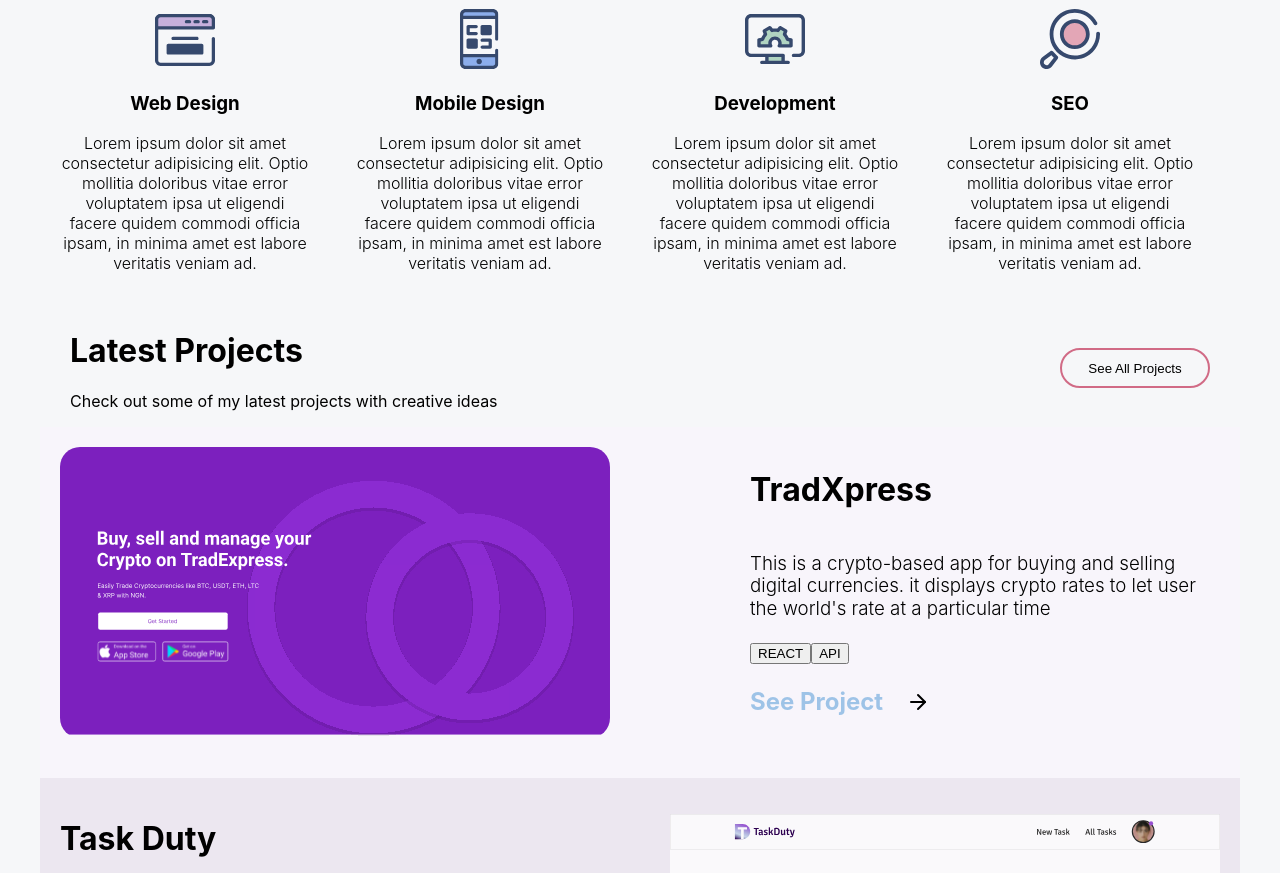
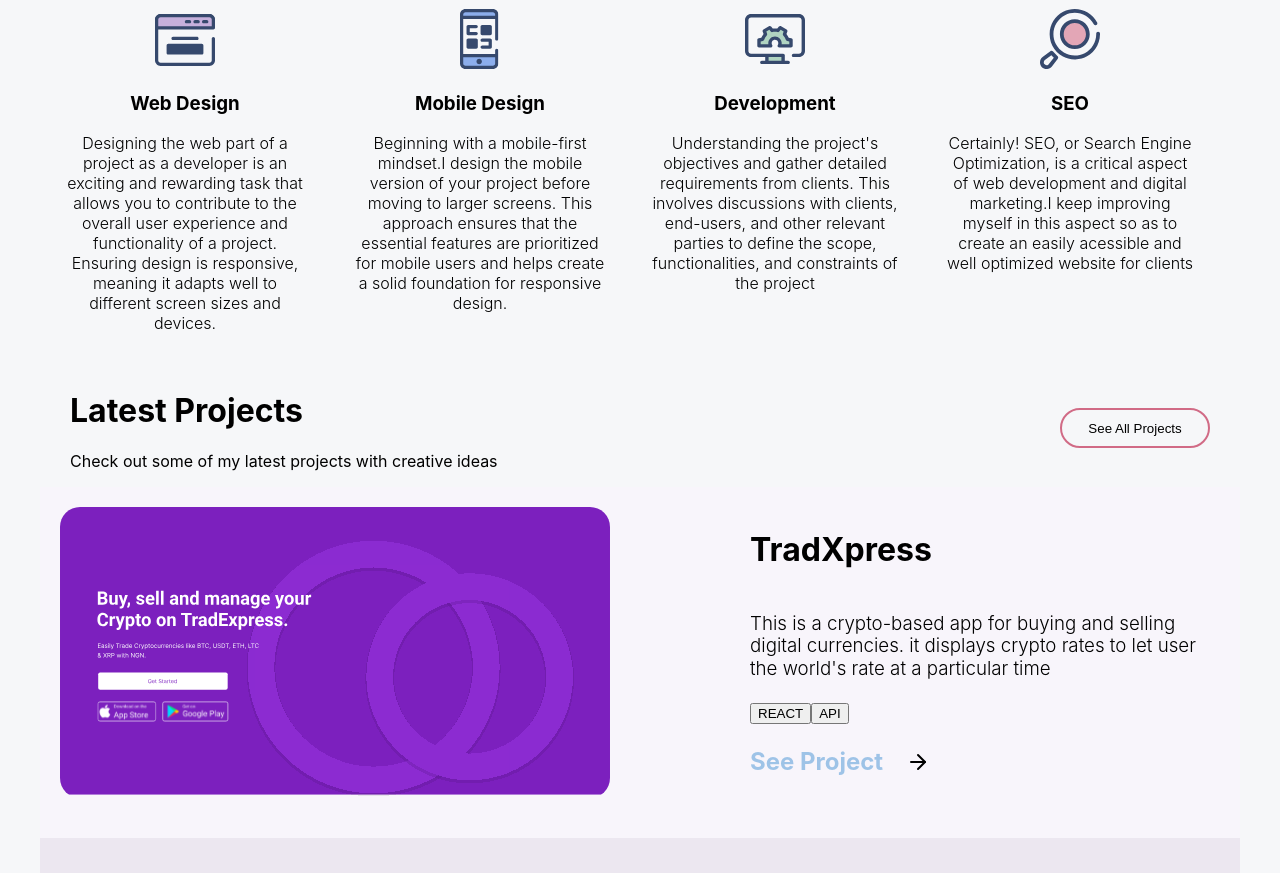
Before and after one commit to Naseerj/Portfolio, a Next.js app: page / in a window 1280 px wide. Shown: the part 960-1833 px from the top of the page. Built offline with nearby package versions, Linux system fonts and the light colour scheme.

Commit message:
Added new text

```diff
--- a/pages/index.js
+++ b/pages/index.js
@@ -8,7 +8,6 @@
 /* eslint-disable @next/next/no-img-element */
 
 export default function Home() {
-
   const form = useRef();
 
   const sendEmail = (e) => {
@@ -24,7 +23,7 @@
       .then(
         (result) => {
           console.log(result.text);
-          console.log('message sent')
+          console.log("message sent");
         },
         (error) => {
           console.log(error.text);
@@ -131,40 +130,39 @@
           <img className={styles.webdevimg} src="/icon-1.svg" alt="" />
           <h3>Web Design</h3>
           <p>
-            Lorem ipsum dolor sit amet consectetur adipisicing elit. Optio
-            mollitia doloribus vitae error voluptatem ipsa ut eligendi facere
-            quidem commodi officia ipsam, in minima amet est labore veritatis
-            veniam ad.
+            Designing the web part of a project as a developer is an exciting
+            and rewarding task that allows you to contribute to the overall user
+            experience and functionality of a project. Ensuring design is
+            responsive, meaning it adapts well to different screen sizes and
+            devices.
           </p>
         </div>
         <div className={styles.webdev}>
           <img className={styles.webdevimg} src="/icon-2.svg" alt="" />
           <h3>Mobile Design</h3>
           <p>
-            Lorem ipsum dolor sit amet consectetur adipisicing elit. Optio
-            mollitia doloribus vitae error voluptatem ipsa ut eligendi facere
-            quidem commodi officia ipsam, in minima amet est labore veritatis
-            veniam ad.
+            Beginning with a mobile-first mindset.I design the mobile version of
+            your project before moving to larger screens. This approach ensures
+            that the essential features are prioritized for mobile users and
+            helps create a solid foundation for responsive design.
           </p>
         </div>
         <div className={styles.webdev}>
           <img className={styles.webdevimg} src="/icon-3.svg" alt="" />
           <h3>Development</h3>
           <p>
-            Lorem ipsum dolor sit amet consectetur adipisicing elit. Optio
-            mollitia doloribus vitae error voluptatem ipsa ut eligendi facere
-            quidem commodi officia ipsam, in minima amet est labore veritatis
-            veniam ad.
+            Understanding the project's objectives and gather detailed
+            requirements from clients. This involves discussions with clients,
+            end-users, and other relevant parties to define the scope,
+            functionalities, and constraints of the project
           </p>
         </div>
         <div className={styles.webdev}>
           <img className={styles.webdevimg} src="/icon-4.svg" alt="" />
           <h3>SEO</h3>
           <p>
-            Lorem ipsum dolor sit amet consectetur adipisicing elit. Optio
-            mollitia doloribus vitae error voluptatem ipsa ut eligendi facere
-            quidem commodi officia ipsam, in minima amet est labore veritatis
-            veniam ad.
+            Certainly! SEO, or Search Engine Optimization, is a critical aspect
+            of web development and digital marketing.I keep improving myself in this aspect so as to create an easily acessible and well optimized  website for clients
           </p>
         </div>
       </div>
@@ -173,7 +171,7 @@
       <a href="" id="project"></a>
       <div className={styles.flex2}>
         <div className={styles.lastclass}>
-          <h1 >Latest Projects</h1>
+          <h1>Latest Projects</h1>
           <p>Check out some of my latest projects with creative ideas </p>
         </div>
         <button className={styles.btn2}>See All Projects</button>
@@ -284,7 +282,9 @@
           </div>
           <div className={styles.direct5}>
             <h2>
-              <a href="https://crappo-sable.vercel.app/" target=" _blank">See Project</a>
+              <a href="https://crappo-sable.vercel.app/" target=" _blank">
+                See Project
+              </a>
             </h2>
             <img src="/arrow-right.svg" alt="" />
           </div>
```
